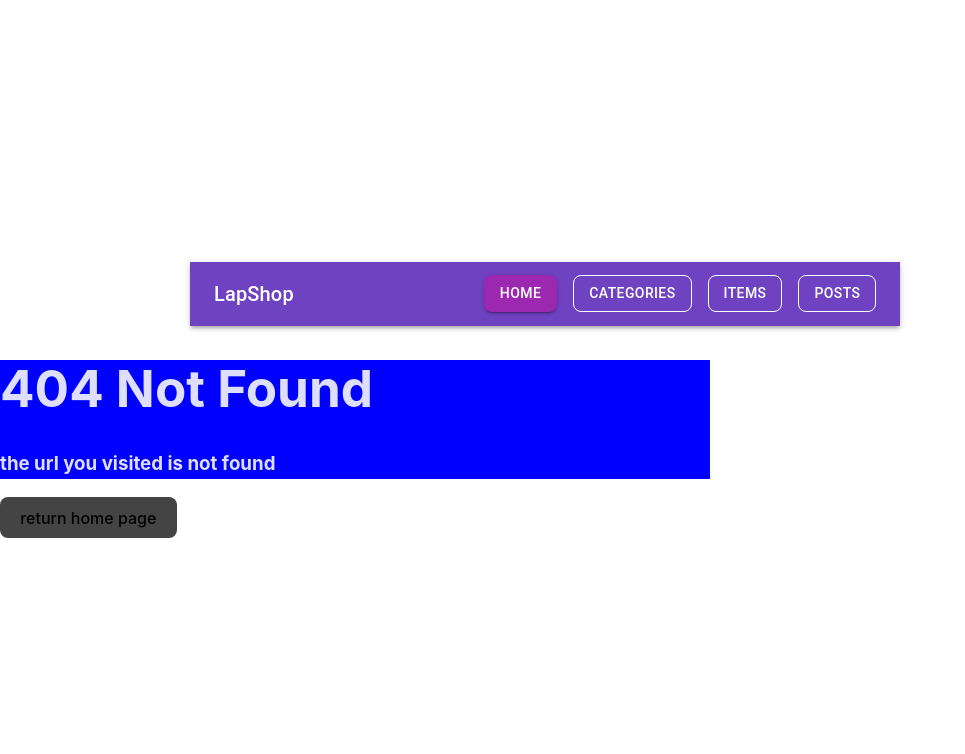
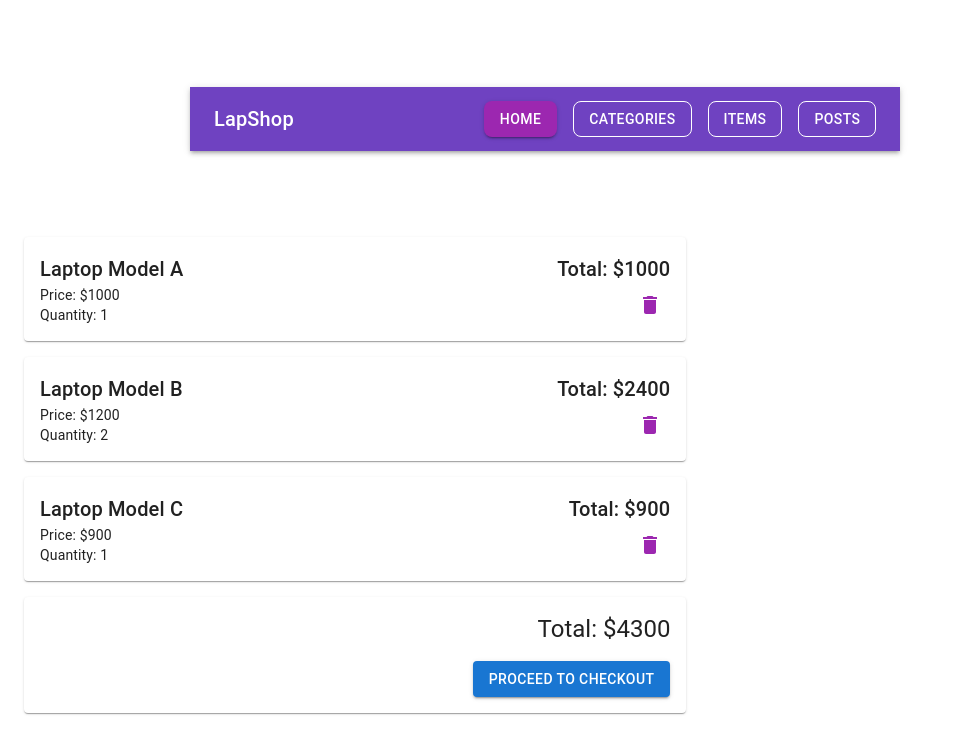
Before and after one commit to ba7rIbrahim/labshop, a React (Vite) app in the folder frontend/: page /Cart in a window 1280 px wide. Before the commit this address had no page. Shown: the top 754 px of the page, without its empty margins (0-965 px from the left). Built offline with nearby package versions, Linux system fonts and the light colour scheme.

Commit message:
Add Cart Page

```diff
--- a/frontend/src/App.jsx
+++ b/frontend/src/App.jsx
@@ -1,7 +1,7 @@
 //import { useState } from 'react'
 //import reactLogo from './assets/react.svg'
 // viteLogo from '/vite.svg'
-import { Route,Link,Routes } from "react-router-dom";
+import { Route,Routes } from "react-router-dom";
 import { postsContext } from "./Context/PostsContext";
 import PostDetails from "./Component/PostDetails";
 import Home from './Component/Home';
@@ -15,6 +15,7 @@ import Categories from "./Component/Categories";
 import Items from "./Component/items";
 import ItemList from "./Component/ItemList";
 import Header from "./Header/Header";
+import Cart from "./Component/Cart";
 
 
 
@@ -63,6 +64,7 @@ function App() {
         <Route path="/Categories" element={<Categories />} />
         <Route path="/Items" element={<Items/>} />
         <Route path="/ItemList" element={<ItemList/>} />
+        <Route path="/Cart" element={<Cart/>} />
 </Routes>
 </postsContext.Provider>
 </>
--- /dev/null
+++ b/frontend/src/Component/Cart.jsx
@@ -0,0 +1,60 @@
+import { useState } from 'react';
+import { Typography, Container, Paper, Button, IconButton, Box, Stack } from '@mui/material';
+import DeleteIcon from '@mui/icons-material/Delete';
+export default function Cart(){
+    // بيانات مؤقتة للعناصر الموجودة في السلة
+    const [cartItems, setCartItems] = useState([
+      { id: 1, name: 'Laptop Model A', price: 1000, quantity: 1 },
+      { id: 2, name: 'Laptop Model B', price: 1200, quantity: 2 },
+      { id: 3, name: 'Laptop Model C', price: 900, quantity: 1 },
+    ]);
+
+    // لحساب الإجمالي
+    const calculateTotal = () => {
+      return cartItems.reduce((total, item) => total + item.price * item.quantity, 0);
+    };
+
+    // إزالة عنصر من السلة
+    const handleRemove = (id) => {
+      setCartItems(cartItems.filter(item => item.id !== id));
+    };
+
+
+    return (
+        <Container sx={{ marginTop: 4 }}>
+          <Typography variant="h4" align="center" gutterBottom>My Cart</Typography>
+
+          {cartItems.length > 0 ? (
+            <Stack spacing={2}>
+              {cartItems.map((item) => (
+                <Paper key={item.id} sx={{ padding: 2 }}>
+                  <Box display="flex" alignItems="center" justifyContent="space-between">
+                    <Box>
+                      <Typography variant="h6">{item.name}</Typography>
+                      <Typography variant="body2">Price: ${item.price}</Typography>
+                      <Typography variant="body2">Quantity: {item.quantity}</Typography>
+                    </Box>
+                    <Box textAlign="right">
+                      <Typography variant="h6">Total: ${item.price * item.quantity}</Typography>
+                      <IconButton color="secondary" onClick={() => handleRemove(item.id)}>
+                        <DeleteIcon />
+                      </IconButton>
+                    </Box>
+                  </Box>
+                </Paper>
+              ))}
+              <Paper sx={{ padding: 2, marginTop: 2, textAlign: 'right' }}>
+                <Typography variant="h5">Total: ${calculateTotal()}</Typography>
+                <Button variant="contained" color="primary" sx={{ marginTop: 2 }}>
+                  Proceed to Checkout
+                </Button>
+              </Paper>
+            </Stack>
+          ) : (
+            <Typography variant="h6" align="center" color="textSecondary">
+              Your cart is empty.
+            </Typography>
+          )}
+        </Container>
+      );
+    };
--- a/frontend/src/Component/Home.jsx
+++ b/frontend/src/Component/Home.jsx
@@ -28,7 +28,7 @@ export default function Home() {
           <Button color="inherit" component={Link} to="/">Home</Button>
           <Button color="inherit" component={Link} to="/Categories">Categories</Button>
           <Button color="inherit" component={Link} to="/Items">Items</Button>
-
+          <Button color="inherit" component={Link} to="/Cart">Cart</Button> {/* زر Cart */}
         </Toolbar>
       </AppBar>
 
```
